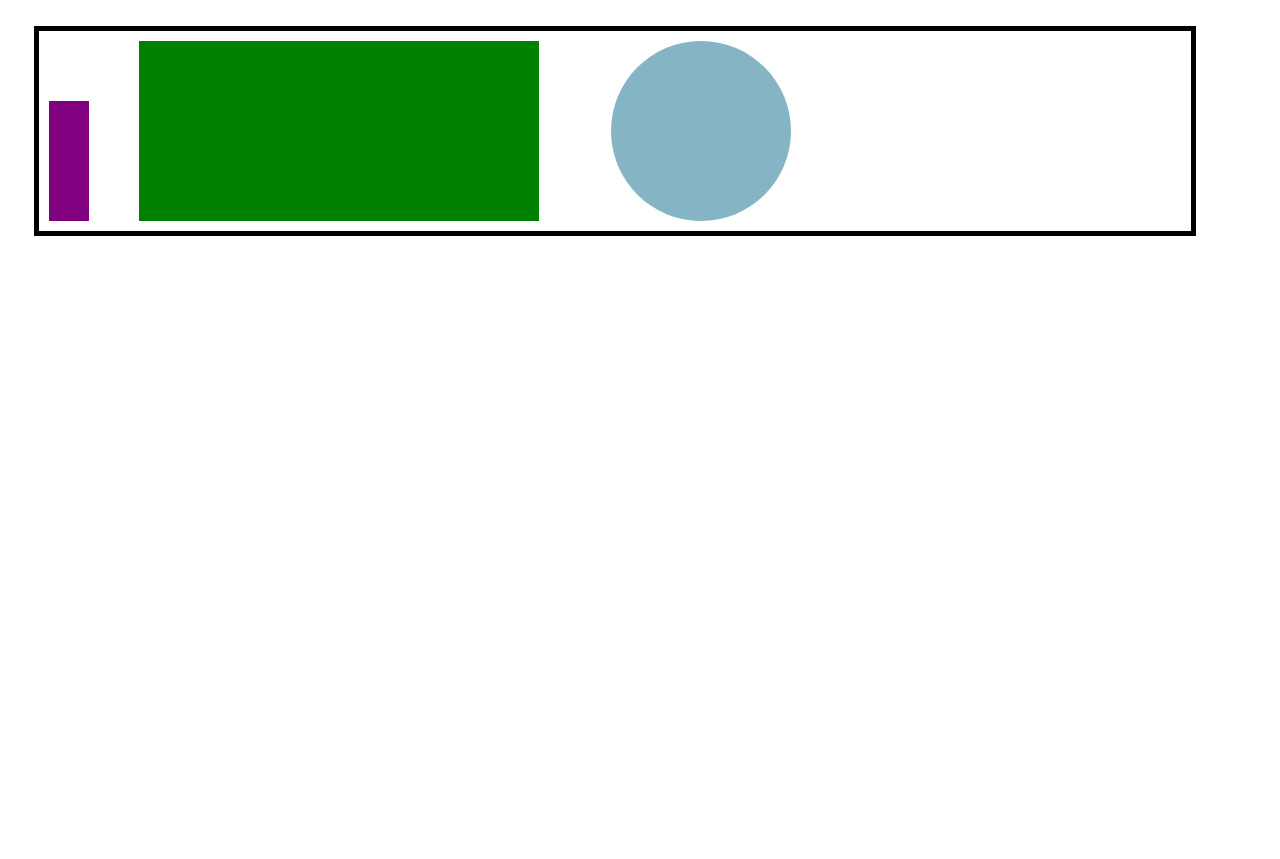
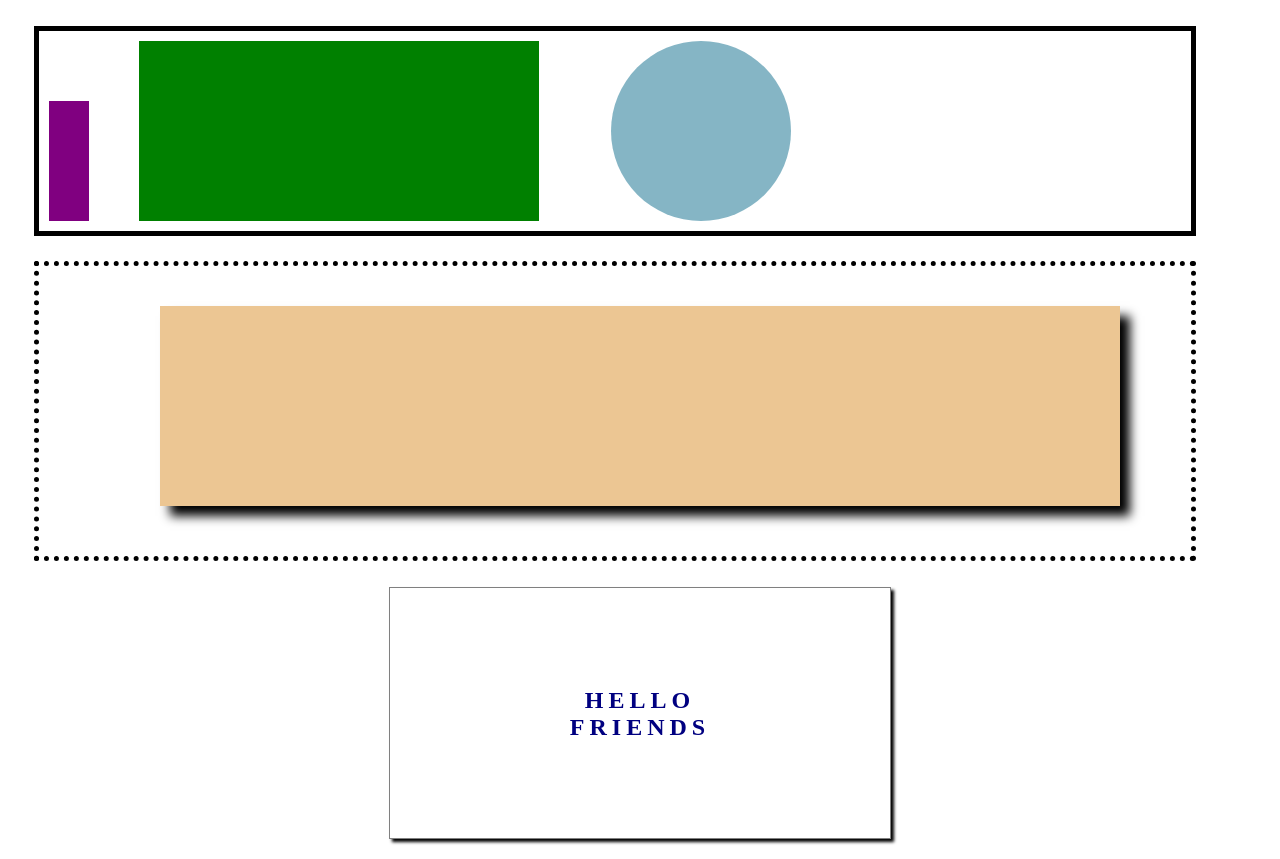
Before and after one commit to LoganBanning/html-layout3, a plain HTML site: page index.html in a window 1280 px wide. Before the commit the page ends 800 px from the top, so only its background shows below. Drawn offline with Linux system fonts and the light colour scheme.

Commit message:
final draft second project

```diff
--- a/index.css
+++ b/index.css
@@ -31,3 +31,36 @@ header {
   bottom: 360px;
   right: 400px;
 }
+main {
+  border: 5px black dotted;
+  height: 250px;
+  width: 90vw;
+  margin: 2vw;
+  padding-top: 40px;
+}
+.tan-box {
+  height: 200px;
+  width: 75vw;
+  background-color: rgb(236, 198, 147);
+  position: absolute;
+  left: 12.5vw;
+  margin: auto;
+  box-shadow: 10px 10px 10px 0;
+}
+footer {
+  height: 250px;
+  width: 500px;
+  border: 1px gray solid;
+  margin: auto;
+  box-shadow: 3px 3px 3px;
+  margin-bottom: 20px;
+}
+.footer-p {
+  color: navy;
+  margin: auto;
+  text-align: center;
+  padding: 15%;
+  font-size: x-large;
+  letter-spacing: 5px;
+  font-weight: bold;
+}
--- a/index.html
+++ b/index.html
@@ -17,10 +17,14 @@
     </section>
   </header>
   <main>
+    <section class="tan-box">
 
+    </section>
   </main>
   <footer>
-
+    <div class="footer-p">
+      <p>HELLO <br>FRIENDS</p>
+    </div>
   </footer>
 </body>
 </html>
```
